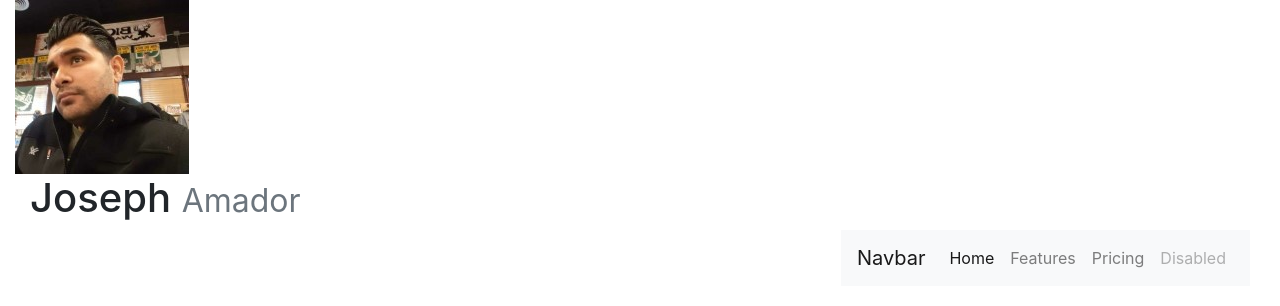
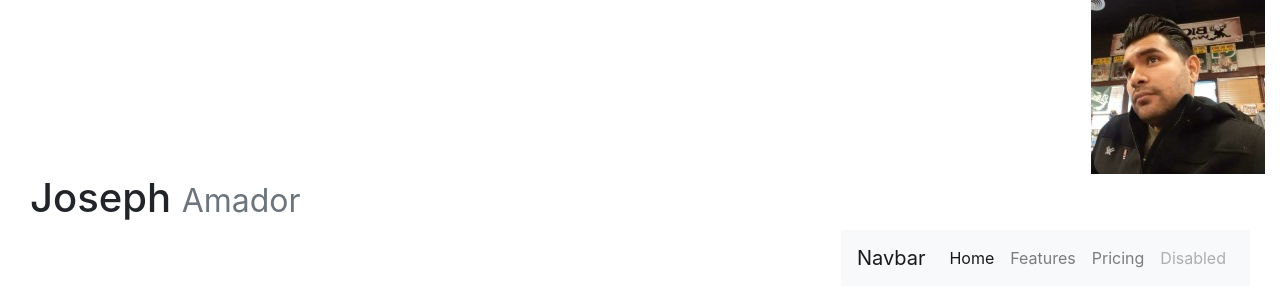
Before and after one commit to kirito714/Portfolio2.0, a plain HTML site: page index.html in a window 1280 px wide. Drawn offline with nearby package versions, Linux system fonts and the light colour scheme.

Commit message:
fied position of my profile pix

```diff
--- a/index.html
+++ b/index.html
@@ -14,7 +14,7 @@
     <title>Document</title>
   </head>
   <body>
-    <div class="col-12">
+    <div class="imgMe col-12">
         <img src="img\me1 (2).jpg" class="img-fluid" alt="...">
     </div>
     <div class="col-12">
```
